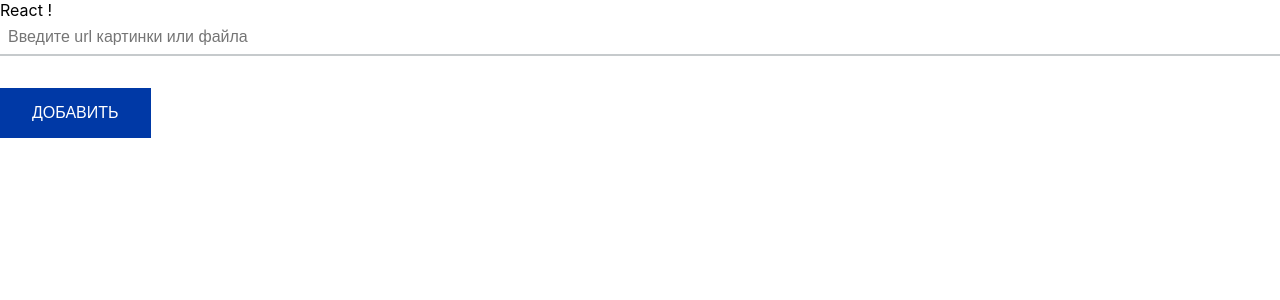
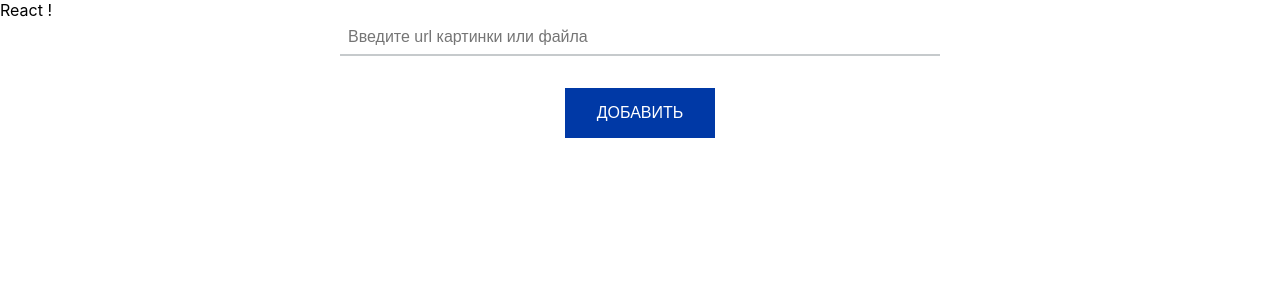
Before and after one commit to Kirill955/Test-Ecwid, a React (Create React App) app: page / in a window 1280 px wide. Shown: the top 300 px of the page. Built offline with nearby package versions, Linux system fonts and the light colour scheme.

Commit message:
Добавил form

```diff
--- a/src/App.jsx
+++ b/src/App.jsx
@@ -4,15 +4,13 @@ import React from 'react';
 import './App.scss';
 
 // Components
-import { Inputs } from './components/Inputs/Inputs';
-import { Buttons } from './components/Buttons/Buttons';
+import Form from './components/Form';
 
 function App() {
   return (
     <div className="App">
       <h1>React !</h1>
-      <Inputs.Text />
-      <Buttons.Submit handler={() => console.log('click')} />
+      <Form />
     </div>
   );
 }
--- /dev/null
+++ b/src/components/Form/Form.jsx
@@ -0,0 +1,22 @@
+import React from 'react';
+
+// Style
+import './Form.scss';
+
+// Components
+import { Inputs } from '../Inputs/Inputs';
+import { Buttons } from '../Buttons/Buttons';
+
+
+export const Form = () => {
+  const handlerForm = ( event ) => {
+    event.preventDefault()
+    console.log('click')
+  };
+  return (
+    <form action="POST" className="form-img" >
+      <Inputs.Text />
+      <Buttons.Submit handler={ handlerForm } />
+    </form>
+  );
+};
--- /dev/null
+++ b/src/components/Form/Form.scss
@@ -0,0 +1,15 @@
+.form-img {
+  width: 600px;
+  margin: auto;
+  display: flex;
+  justify-content: center;
+  align-items: center;
+  flex-direction: column;
+}
+
+// Media query
+@media (max-width: 650px) {
+  .form-img {
+    width: 90%;
+  }
+}
--- /dev/null
+++ b/src/components/Form/index.jsx
@@ -0,0 +1,3 @@
+import { Form } from './Form';
+
+export default Form;
```
